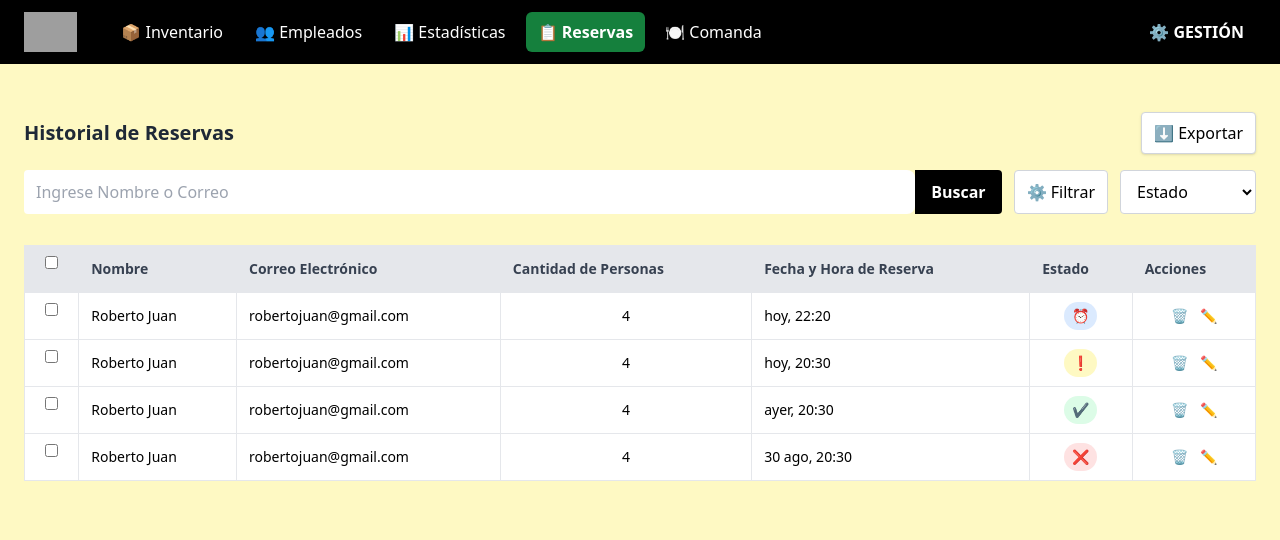
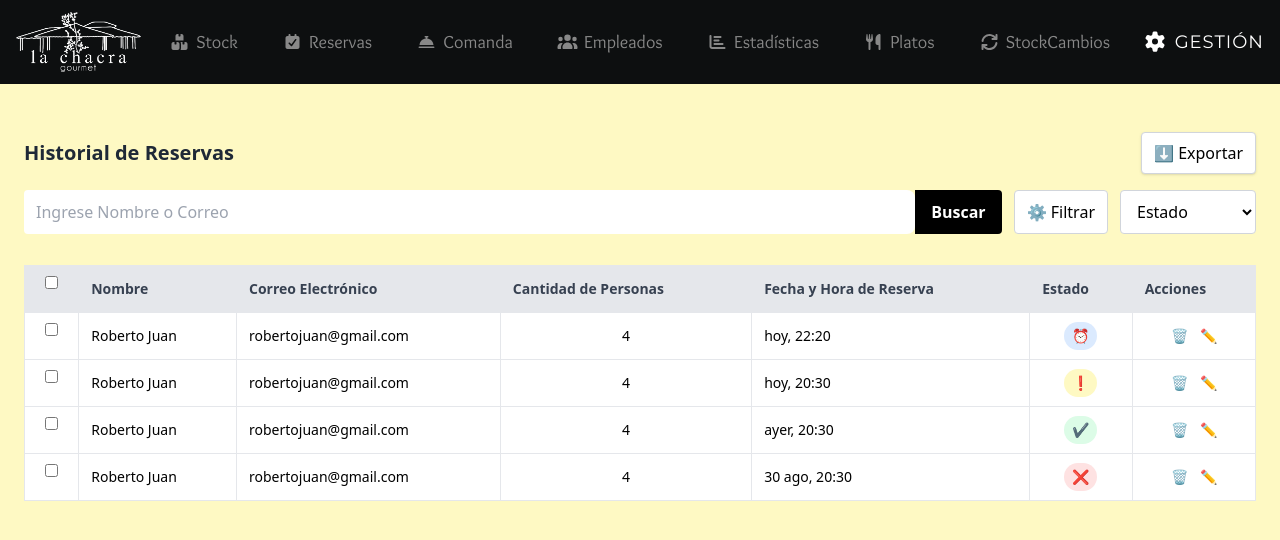
Before and after one commit to la-chacra/La-Chacra, a React (Vite) app in the folder Desarrollo/frontend/: page /gestion/reserva in a window 1280 px wide. Shown: the top 540 px of the page. Built offline with nearby package versions, Linux system fonts and the light colour scheme; no server answers; grey boxes are pictures that could not be loaded.

Commit message:
imports del header para admin

```diff
--- a/Desarrollo/frontend/src/pages/Reserva/ReservaAdmin/HistorialAdmin.jsx
+++ b/Desarrollo/frontend/src/pages/Reserva/ReservaAdmin/HistorialAdmin.jsx
@@ -1,5 +1,6 @@
 import React, { useState } from "react";
 import logo from "../../../assets/logo2.png";
+import AdminHeader from "../../../components/HeaderAdmin";
 
 export default function HistorialRes() {
   const [filter, setFilter] = useState("Todos");
@@ -39,32 +40,7 @@ export default function HistorialRes() {
 
   return (
     <div className="min-h-screen bg-yellow-100">
-      {/* Navbar */}
-      <nav className="flex items-center justify-between bg-black text-white px-6 py-3">
-        <div className="flex items-center gap-8">
-          {/* LOGO */}
-          <a href="/" className="flex items-center">
-            <img
-              src="/logo2.png"
-              alt="La Chacra"
-              className="h-10 w-auto"
-            />
-          </a>
-
-          {/* Menu */}
-          <div className="flex gap-2">
-             <button className="px-3 py-2 rounded-md hover:bg-green-700 transition-colors duration-200">📦 Inventario</button>
-            <button className="px-3 py-2 rounded-md hover:bg-green-700 transition-colors duration-200">👥 Empleados</button>
-            <button className="px-3 py-2 rounded-md hover:bg-green-700 transition-colors duration-200">📊 Estadísticas</button>
-            <button className="px-3 py-2 rounded-md bg-green-700 font-semibold">📋 Reservas</button>
-            <button className="px-3 py-2 rounded-md hover:bg-green-700 transition-colors duration-200">🍽️ Comanda</button>
-          </div>
-        </div>
-
-        <button className="px-3 py-2 rounded-md hover:bg-green-700 transition font-semibold">
-          ⚙️ GESTIÓN
-        </button>
-      </nav>
+      <AdminHeader />
 
       {/* Panel principal */}
       <div className="max-w-7xl mx-auto mt-6 p-6">
```
